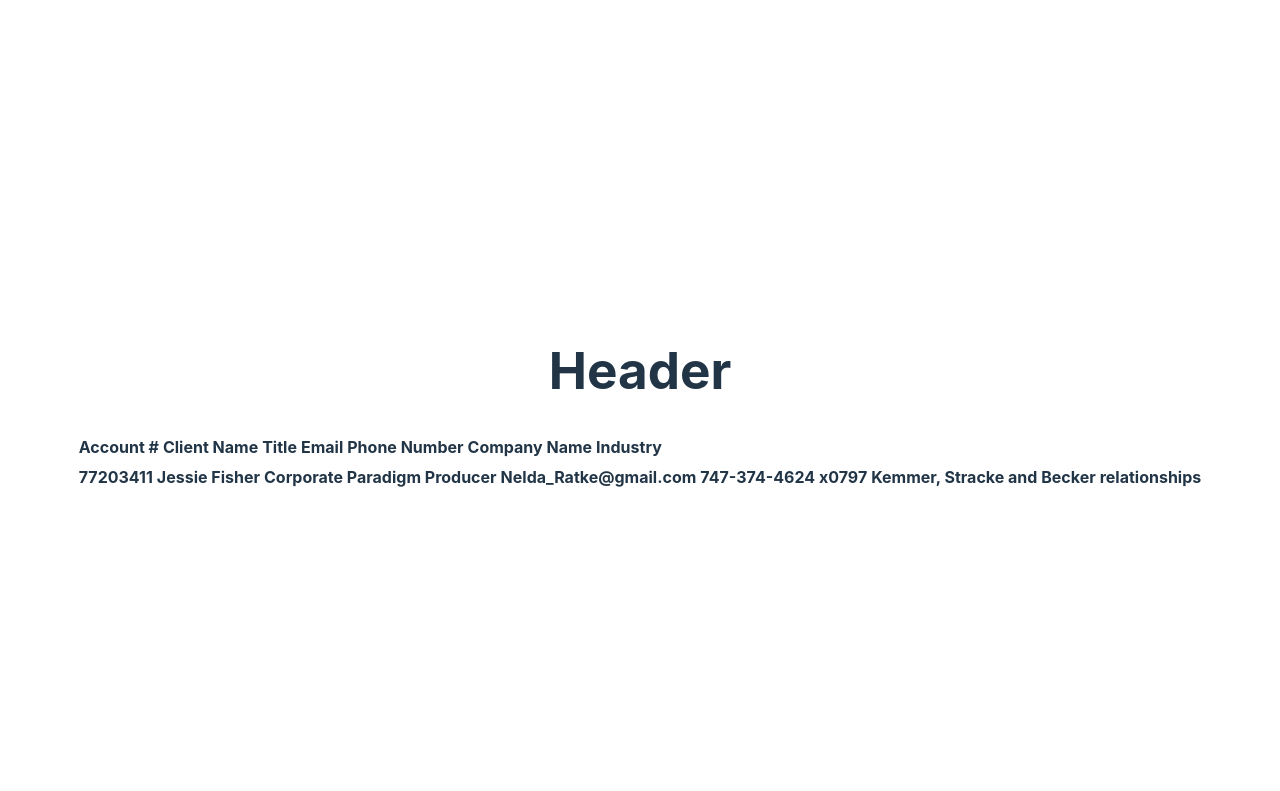
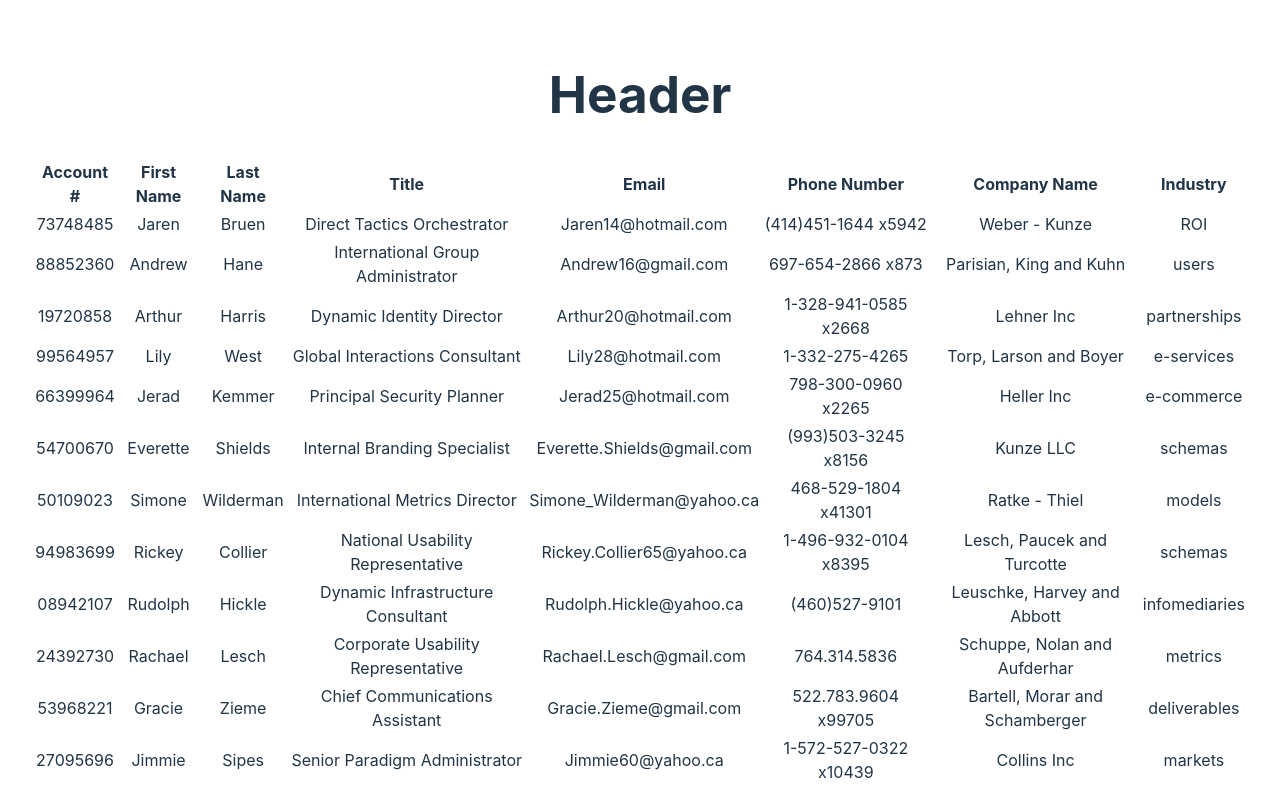
Before and after one commit to natecard/dashboard-example, a React (Vite) app: page / in a window 1280 px wide. Shown: the top 791 px of the page. Built offline with nearby package versions, Linux system fonts and the light colour scheme.

Commit message:
Table fixed.

```diff
--- a/src/App.tsx
+++ b/src/App.tsx
@@ -1,26 +1,67 @@
-import React from 'react'
-import './App.css'
-import {faker} from '@faker-js/faker/locale/en_CA'
-import TableHeader from './Components/TableHeader'
-import UserInfo from './Components/UserInfo'
+import React, { ReactNode } from "react";
+import "./App.css";
+import { faker } from "@faker-js/faker/locale/en_CA";
+import TableHeader from "./Components/TableHeader";
+import UserInfo from "./Components/UserInfo";
+import { User } from "./Interfaces";
 
 function App() {
-  let Title = faker.name.jobTitle()
-  let Client = faker.name.fullName()
-  let Email = faker.internet.email()
-  let Phone = faker.phone.number()
-  let Account = faker.finance.account()
-  let Company = faker.company.name()
-  let Industry = faker.company.bsNoun()
-
+  function createUser(): User {
+    const firstName = faker.name.firstName();
+    const lastName = faker.name.lastName();
+    const email = faker.internet.email(firstName, lastName);
+    return {
+      id: faker.datatype.uuid(),
+      title: faker.name.jobTitle(),
+      lastName,
+      firstName,
+      email,
+      phone: faker.phone.number(),
+      account: faker.finance.account(),
+      company: faker.company.name(),
+      industry: faker.company.bsNoun(),
+    };
+  }
+  const usersArray: User[] = [];
+  for (let i = 0; i < 16; i++) {
+    let user = createUser();
+    usersArray.push(user);
+  }
+  const usersElements: any = usersArray.map((user) => {
+    return (
+      <UserInfo
+        account={user.account}
+        firstName={user.firstName}
+        lastName={user.lastName}
+        title={user.title}
+        email={user.email}
+        phone={user.phone}
+        company={user.company}
+        industry={user.industry}
+        id={user.id}
+      />
+    );
+  });
   return (
-<div>
-  <h1>Header</h1>
-  <TableHeader/>
-  <UserInfo Account={Account} Client={Client} Title={Title} Email={Email} Phone={Phone} Company={Company} Industry={Industry}
-  />
-  </div>
-  )
+    <div>
+      <h1>Header</h1>
+      <table>
+        <thead>
+          <tr>
+            <th>Account #</th>
+            <th>First Name</th>
+            <th>Last Name</th>
+            <th>Title</th>
+            <th>Email</th>
+            <th>Phone Number</th>
+            <th>Company Name</th>
+            <th>Industry</th>
+          </tr>
+        </thead>
+        <tbody>{usersElements}</tbody>
+      </table>
+    </div>
+  );
 }
 
-export default App
+export default App;
--- a/src/Components/TableHeader.tsx
+++ b/src/Components/TableHeader.tsx
@@ -1,16 +1,6 @@
 import React from "react";
-export default function TableHeader(){
-return (
-    <table>
-        <tr>
-            <th>Account #</th>
-            <th>Client Name</th>
-            <th>Title</th>
-            <th>Email</th>
-            <th>Phone Number</th>
-            <th>Company Name</th>
-            <th>Industry</th>
-        </tr>
-    </table>
-)
+export default function TableHeader() {
+  return (
+
+  );
 }
--- a/src/Components/UserInfo.tsx
+++ b/src/Components/UserInfo.tsx
@@ -1,17 +1,17 @@
+import React from "react";
 import { User } from "../Interfaces";
 
 export default function UserInfo(props: User) {
-    return (
-        <table>
-        <tr>
-            <th>{props.Account}</th>
-            <th>{props.Client}</th>
-            <th>{props.Title}</th>
-            <th>{props.Email}</th>
-            <th>{props.Phone}</th>
-            <th>{props.Company}</th>
-            <th>{props.Industry}</th>
-        </tr>
-    </table>
-    )
+  return (
+    <tr key={props.id}>
+      <td>{props.account}</td>
+      <td>{props.firstName}</td>
+      <td>{props.lastName}</td>
+      <td>{props.title}</td>
+      <td>{props.email}</td>
+      <td>{props.phone}</td>
+      <td>{props.company}</td>
+      <td>{props.industry}</td>
+    </tr>
+  );
 }
--- a/tsconfig.json
+++ b/tsconfig.json
@@ -4,11 +4,7 @@
     "useDefineForClassFields": true,
     "lib": ["DOM", "DOM.Iterable", "ESNext"],
     "allowJs": true,
-    "skipLibCheck": true,
-    "esModuleInterop": true,
     "allowSyntheticDefaultImports": true,
-    "strict": true,
-    "forceConsistentCasingInFileNames": true,
     "module": "ES2022",
     "moduleResolution": "Node",
     "resolveJsonModule": true,
@@ -16,7 +12,7 @@
     "noEmit": true,
     "jsx": "react-jsx"
   },
-  "include": ["src", ".eslintrc.json", "vite-env.d.ts"],
+  "include": ["src", ".eslintrc.js", "vite-env.d.ts"],
   "references": [{ "path": "./tsconfig.node.json" }],
   "extends": "./node_modules/@tsconfig/recommended/tsconfig.json"
 }
```
Also changed, not shown: package.json (+5 -3 lines), src/Interfaces.tsx (+9 -7 lines), tsconfig.eslint.json (+2 -10 lines), .eslintrc.json (deleted), src/.prettierrc.json (deleted), 1 other file (tests, documents, lock files or other folders).
